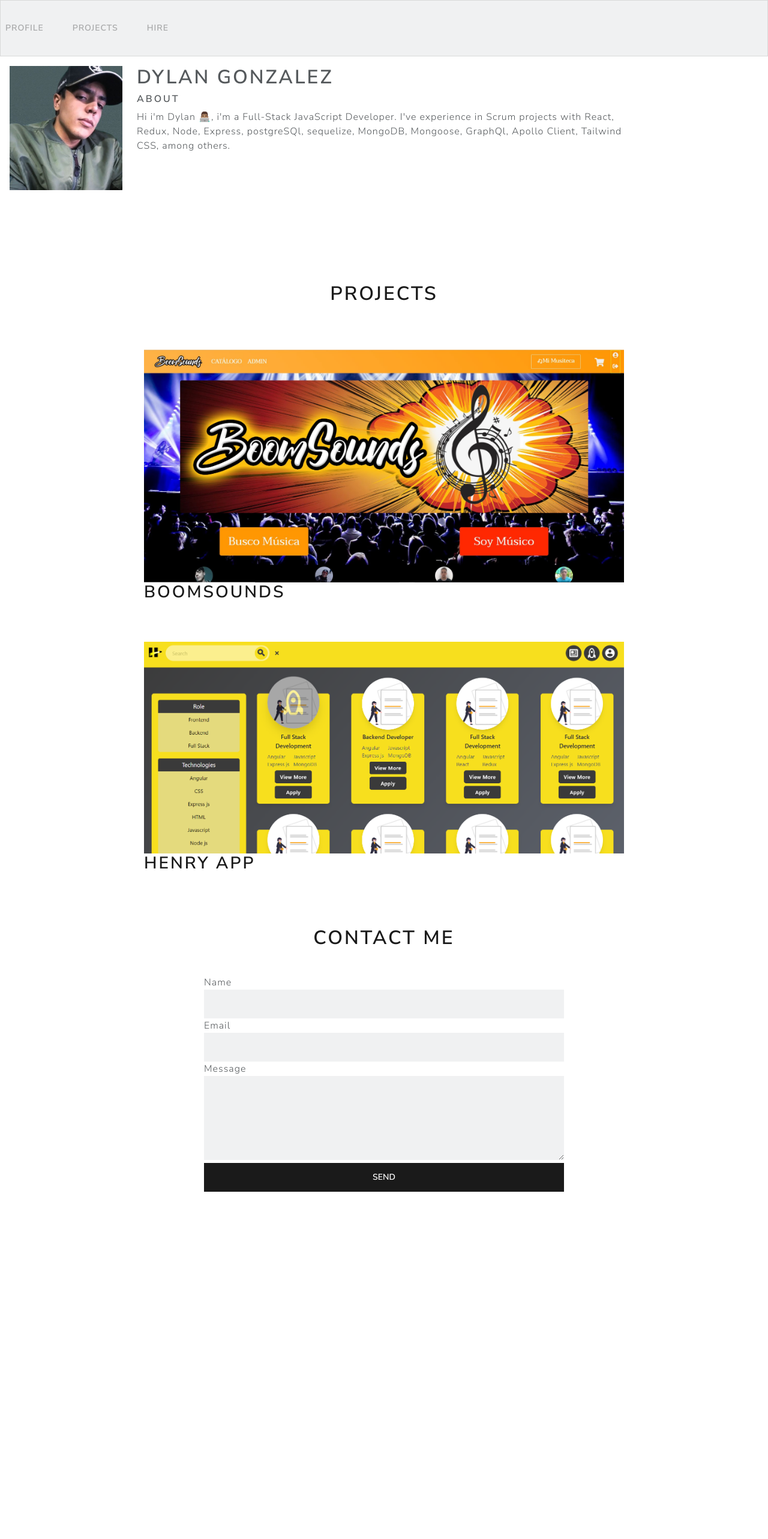
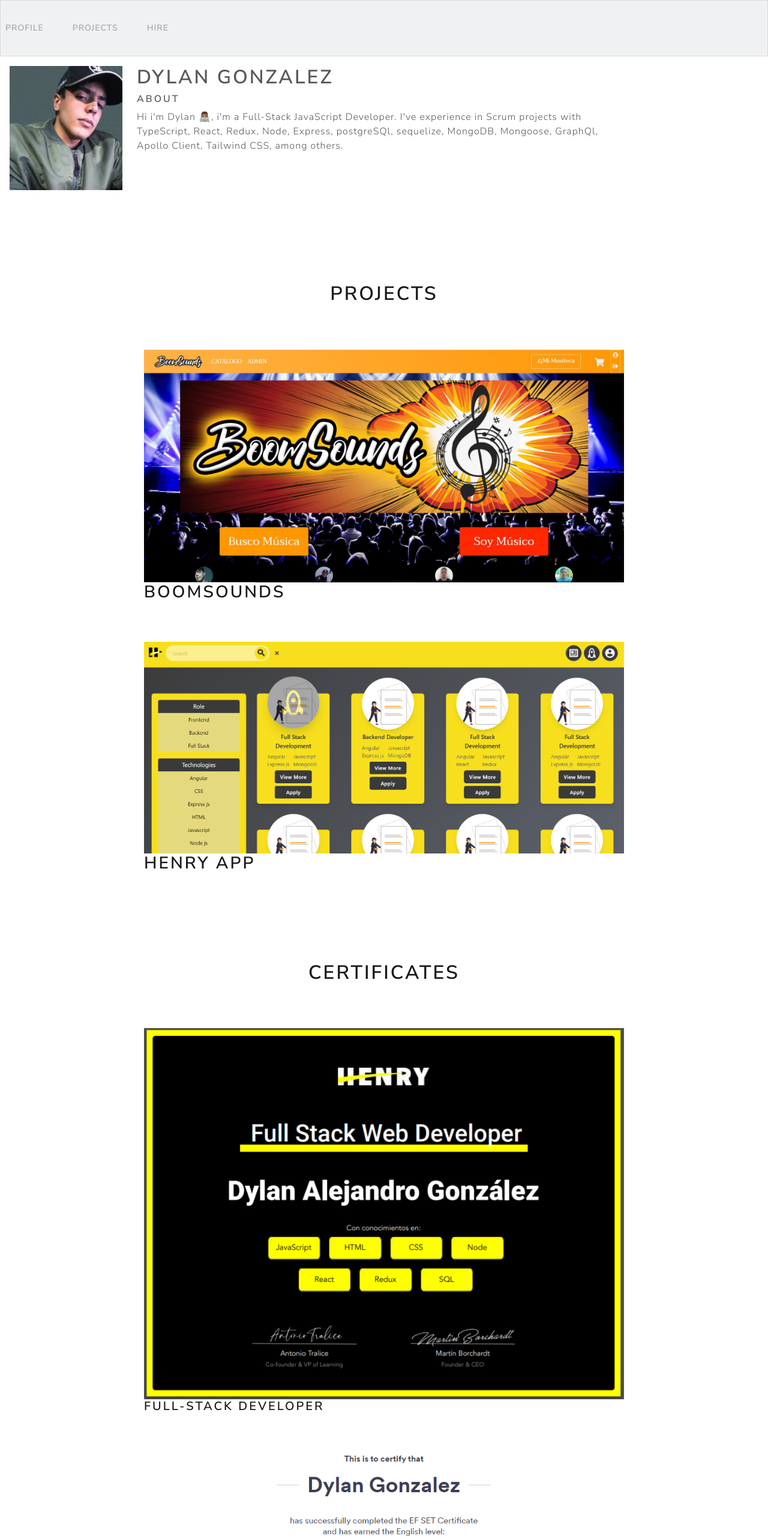
Before and after one commit to Dylnnn-Work/Dylnnn-Portfolio, a Next.js app: page / in a window 1280 px wide. Shown: the top 2566 px of the page at 60% size. Before the commit the page ends 2087 px from the top, so only its background shows below. Built offline with nearby package versions, Linux system fonts and the light colour scheme.

Commit message:
certificates

```diff
--- /dev/null
+++ b/certificates.js
@@ -0,0 +1,14 @@
+const certificates = [
+    {
+      name: "Full-Stack Developer",
+      url: "https://certificates.soyhenry.com/cert?id=73a38805-2aa7-4e25-b456-3a4466a1686b",
+      img: "henry-certificate.PNG",
+    },
+    {
+      name: "EF Standard English",
+      url: "https://www.efset.org/cert/dEMPqm",
+      img: "efset-42.PNG",
+    },
+  ];
+
+  export default certificates;
--- /dev/null
+++ b/components/Certificates.jsx
@@ -0,0 +1,28 @@
+import Link from "next/dist/client/link";
+
+const Certificates = ({ certificates }) => {
+    return (
+        <>
+            <h1 className="title-projects">Certificates</h1>
+            <div className="container-projects">
+            <div>
+            {
+                certificates.map(certificate => {
+                    return (
+                        <div>
+                        <div className="card-projects" >
+                            <Link href={certificate.url}>
+                                <img Style="object-fit: contain; width:800px"src={certificate.img} alt={certificate.name} />
+                            </Link>
+                        </div>
+                            <h4>{certificate.name}</h4>
+                        </div>
+                    )
+                })
+            }</div>
+            </div>
+        </>
+    )
+}
+
+export default Certificates;
--- /dev/null
+++ b/components/MoreAboutMe.jsx
@@ -0,0 +1,41 @@
+const AboutMe = () => {
+    return (
+        <div Style="margin-top:140px">
+            <div Style="display:flex;justify-content:center;">
+                <h1>More about me</h1>
+            </div>
+            <div className="container-dates">
+                <h5 >Place</h5>
+                <span>I live in Buenos Aires, Argentina.</span>
+                <h5 className="textAboutme">Hobbies</h5>
+                <span>Guitar🎸, videogames🎮 and Sports&fitnes🏋🏾‍♀️.</span>
+                <h5 className="textAboutme">Sports</h5>
+                <span>Futbol⚽, calisthenics🤸🏾‍♂️, natation🏊🏾‍♂️ and weightlifting🏋🏾‍♀️.</span>
+                <h5 className="textAboutme">Work kit</h5>
+                <span>Windows, VSC, Git, Google Chrome, Postman.</span>
+                <h5 className="textAboutme">Technologies</h5>
+                <span Style="width:900px;text-align:center">TypeScript,
+                    JavaScript,
+                    React JS,
+                    NodeJS,
+                    Redux JS,
+                    HTML,
+                    CSS,
+                    Express JS,
+                    MongoDB,
+                    Next JS,
+                    PosgreSQL and
+                    Knowledge of algorithms and data structures.
+                </span>
+                <h5 className="textAboutme">Lenguages</h5>
+                <span>native Spanish,
+                    intermediate English,
+                    intermediate Portugese.
+                </span>
+
+            </div>
+        </div>
+    )
+}
+
+export default AboutMe;
--- a/components/Profile.jsx
+++ b/components/Profile.jsx
@@ -9,7 +9,7 @@
                     <h1>Dylan Gonzalez</h1>
                     <h5>About</h5>
                     <span>
-                        Hi i'm Dylan 👨🏽‍💻, i'm a Full-Stack JavaScript Developer. I've experience in Scrum projects with React, Redux, Node, Express, postgreSQl, sequelize, MongoDB, Mongoose, GraphQl, Apollo Client, Tailwind CSS, among others.
+                        Hi i'm Dylan 👨🏽‍💻, i'm a Full-Stack JavaScript Developer. I've experience in Scrum projects with TypeScript, React, Redux, Node, Express, postgreSQl, sequelize, MongoDB, Mongoose, GraphQl, Apollo Client, Tailwind CSS, among others.
                     </span>
                 </div>
 
--- a/global.css
+++ b/global.css
@@ -52,7 +52,7 @@
   align-content: center;
 }
 
-.h5-project-id {
+.h5-project-id,.textAboutme {
   margin-top: 25px;
 }
 
@@ -60,7 +60,7 @@
   margin-top: 18px;
 }
 
-.container-imgs {
+.container-imgs,.container-dates {
   margin-top: 30px;
   display: flex;
   flex-direction: column;
--- a/info.js
+++ b/info.js
@@ -1,22 +1,40 @@
+
 const projects = [
   {
     id: 0,
     name: "Boomsounds",
     about: "ecommerce type application to market music tracks",
     principal_img: "Boomsounds-1.jpg",
-    imgs: ["Boomsounds-2.png","Boomsounds-3.png","Boomsounds-4.png"],
-    technologies: ["JavaScript", "React JS", "Redux JS", "NodeJS", "Express JS", "PosgreSQL"],
+    imgs: ["Boomsounds-2.png", "Boomsounds-3.png", "Boomsounds-4.png"],
+    technologies: [
+      "JavaScript",
+      "React JS",
+      "Redux JS",
+      "NodeJS",
+      "Express JS",
+      "PosgreSQL",
+    ],
     link_github: "https://github.com/Dylnnn-Work/BoomSounds",
   },
   {
     id: 1,
     name: "Henry App",
-    about: "application to facilitate the meeting of Henry devs with recruiters and recruiters with Henry devs",
+    about:
+      "application to facilitate the meeting of Henry devs with recruiters and recruiters with Henry devs",
     principal_img: "henry-app-1.PNG",
-    imgs: ["henry-app-2.PNG","henry-app-3.PNG","henry-app-4.PNG"],
-    technologies: ["TypeScript","React JS", "Redux JS", "GraphQL", "NodeJS", "Express JS", "MongoDB"],
+    imgs: ["henry-app-2.PNG", "henry-app-3.PNG", "henry-app-4.PNG"],
+    technologies: [
+      "TypeScript",
+      "React JS",
+      "Redux JS",
+      "GraphQL",
+      "NodeJS",
+      "Express JS",
+      "MongoDB",
+    ],
     link_github: "https://github.com/Dylnnn-Work/Henry-app",
   },
 ];
 
+
 export default projects;
--- a/pages/index.js
+++ b/pages/index.js
@@ -1,17 +1,22 @@
+import Certificates from "../components/Certificates";
 import Hire from "../components/Hire";
 import Layout from "../components/Layout";
 import Profile from "../components/Profile";
 import Projects from "../components/Projects";
 import projects from "../info";
+import certificates from "../certificates";
+import AboutMe from "../components/MoreAboutMe";
 const index = () => {
   return (
     <div>
       <Layout>
-          <Profile />
-          <Projects projects={projects}/>
-          <Hire />
+        <Profile />
+        <Projects projects={projects} />
+        <Certificates certificates={certificates} />
+        <AboutMe />
+        <Hire />
+
       </Layout>
-
     </div>
   );
 };
```
Also changed, not shown: public/efset-42.PNG (added), public/henry-certificate.PNG (added).
